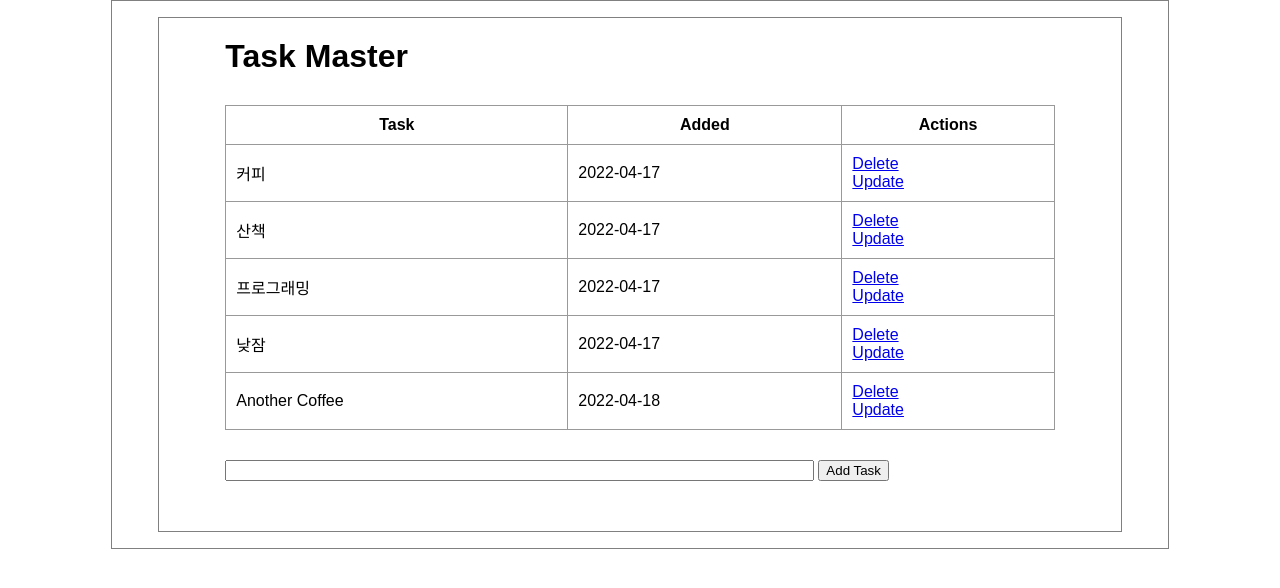
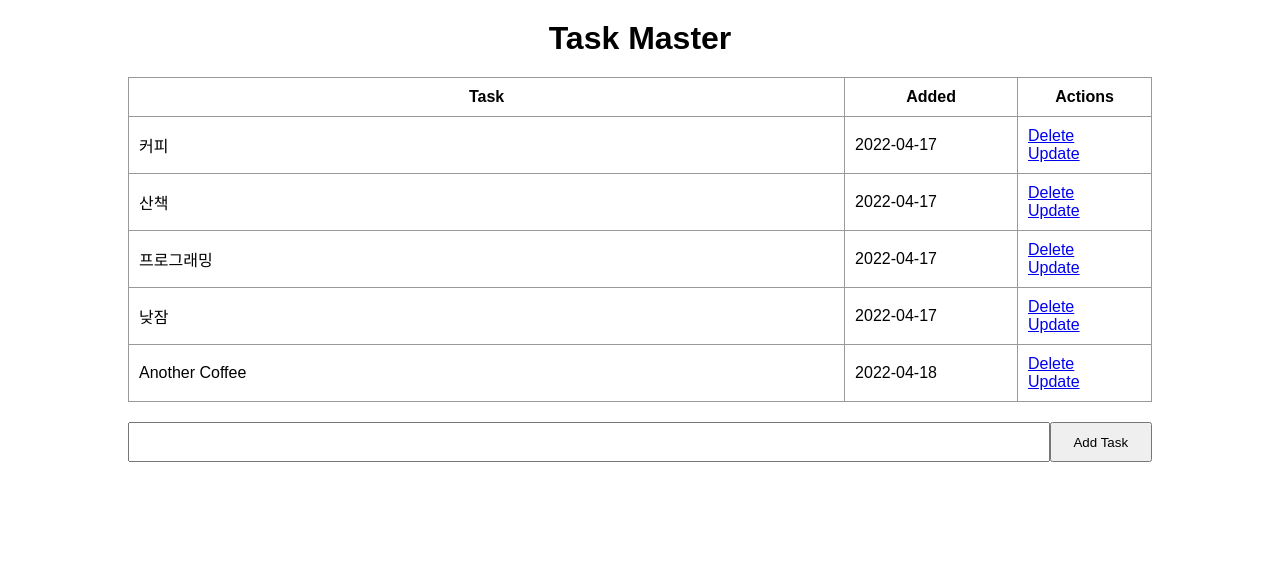
Before and after one commit to dalychoi/flask-app, a Flask app: page / in a window 1280 px wide. Shown: the top 588 px of the page. Run offline with Flask 2, Linux system fonts and the light colour scheme; data comes from the database, SQL or seed files in the repository; both versions use the stored data as it was after the commit.

Commit message:
css change

```diff
--- a/static/css/main.css
+++ b/static/css/main.css
@@ -1,34 +1,24 @@
 body {
     font-family: Arial, Helvetica, sans-serif;
-    padding: 1em;
     max-width: 1024px;
-    border: 1px solid grey;
+    /*border: 1px solid grey;*/
     margin: 0 auto;
 }
 
 h1 {
-    width: 90%;
-    margin: 0 auto;
+    margin: 0 auto 0;
+    text-align: center;
+    padding: 20px 0 0; /* not margin, but padding */
 }
 
 .content {
-    margin: auto;
-    width: 90%;
-    border: 1px solid grey;
-    padding: 20px;
-}
-
-.form {
-    padding-top: 30px;
-    padding-bottom: 30px;
-    margin: 0 auto;
-    width: 90%;
 }
 
 table {
     border-collapse: collapse;
-    margin: 30px auto 0;
-    width: 90%;
+    margin: 20px auto 0; /* not padding, but margin */
+    width: 100%;
+    padding-top: 20px; /* no effect -- due to border-collapse? */
 }
 
 td, th {
@@ -36,6 +26,23 @@ td, th {
     padding: 10px;
 }
 
+.form {
+    margin: 20px auto 0;
+    width: 100%;
+    box-sizing: border-box; /* */
+    display: inline-block; /* */
+}
+
 .input {
-    width: 70%;
+    width: 90%;
+    height: 40px;
+    float: left;
+    box-sizing: border-box;
 }
+
+.button {
+    width: 10%;
+    height: 40px;
+    float: left;
+    box-sizing: border-box;
+}
--- a/templates/index.html
+++ b/templates/index.html
@@ -12,9 +12,9 @@
     <h4>There are no tasks. Create one below!</h4>
     {% else %}
 
-    <table>
+    <table style="width:100%">
         <tr>
-            <th>Task</th>
+            <th style="width:70%">Task</th>
             <th>Added</th>
             <th>Actions</th>
         </tr>
@@ -36,7 +36,7 @@
     <div class="form">
         <form action="/" method="POST">
             <input type="text" name="content" id="content" class="input">
-            <input type="submit" value="Add Task">
+            <input type="submit" value="Add Task" class="button">
         </form>
     </div>
 </div>
--- a/templates/update.html
+++ b/templates/update.html
@@ -11,7 +11,7 @@
     <div class="form">
         <form action="/update/{{task.id}}" method="POST">
             <input type="text" name="content" id="content" value="{{task.content}}" class="input">
-            <input type="submit" value="Update">
+            <input type="submit" value="Update" class="button">
         </form>
     </div>
 </div>
```
Also changed, not shown: test.db.
